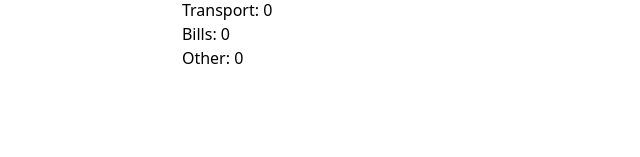
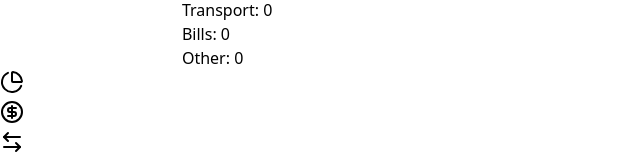
Before and after one commit to shokhsanam18/Asaxiy-transactions, a React (Vite) app: page / in a window 1280 px wide. Shown: the part 3346-3503 px from the top of the page, without its empty margins (0-640 px from the left). Before the commit the page ends 3416 px from the top, so only its background shows below. Built offline with nearby package versions, Linux system fonts and the light colour scheme.

Commit message:
miniSidebarDone

```diff
--- a/src/App.jsx
+++ b/src/App.jsx
@@ -3,6 +3,7 @@ import { Layout } from "./components/layout";
 import Conversions from "./components/conversions";
 import Analytics from "./components/analytics";
 import Transactions from "./components/Transactions";
+import MiniSidebar from "./components/miniSidebar";
 
 function App() {
   return (
@@ -12,10 +13,11 @@ function App() {
           <Route index element={<Analytics />} />
           <Route path="tahlil" element={<Analytics />} />
           <Route path="conversions" element={<Conversions />} />
-          <Route path="transactions" element={<Transactions/>} />
+          <Route path="transactions" element={<Transactions />} />
         </Route>
         <Route path="*" element={<div>404 page not found</div>} />
       </Routes>
+      <MiniSidebar />
     </>
   );
 }
--- a/src/components/conversions.jsx
+++ b/src/components/conversions.jsx
@@ -75,8 +75,8 @@ function Conversions() {
   }
 
   return (
-    <div className="w-full flex justify-center items-center flex-col p-8 shadow-md">
-      <h2 className="text-xl font-semibold">Valyuta kursi</h2>
+    <div className="w-full flex justify-center items-center flex-col p-8 shadow-md text-xl">
+      <h2 className="text-xl font-semibold uppercase">Valyuta kursi</h2>
       {error && <div className="text-red-500 mt-4">{error}</div>}
       <div className="w-full max-w-md mt-6">
         <CurrencyRow
@@ -96,11 +96,12 @@ function Conversions() {
           onChangeAmount={handleToAmountChange}
           amount={toAmount}
         />
-        <p className="text-xl text-center mt-4">Konvertatsiya qilingan holati</p>
+        <p className="text-xl text-center mt-4">
+          Konvertatsiya qilingan holati
+        </p>
       </div>
     </div>
   );
 }
 
-
 export default Conversions;
--- a/src/components/miniSidebar.jsx
+++ b/src/components/miniSidebar.jsx
@@ -6,25 +6,25 @@ import { Link } from "react-router-dom";
 
 const MiniSidebar = () => {
   return (
-    <div className="bg-blue-600 sticky bottom-0 rounded-md lg:hidden">
-      <ul className="list-none no-underline flex justify-center items-center  gap-3">
-        <li>
+    <div className="bg-blue-600 sticky bottom-0 rounded-t-2xl h-14 lg:hidden flex justify-center items-center">
+      <ul className="list-none no-underline flex justify-evenly gap-10 items-center">
+        <li className="bg-white rounded-full w-10 h-10 flex justify-center items-center">
           <Link to="/tahlil">
-            <button className="font-bold  text-white  w-full">
+            <button className="font-bold  text-blue-500 flex justify-center">
               <ChartPie />
             </button>
           </Link>
         </li>
-        <li>
+        <li className="bg-white rounded-full w-10 h-10 flex justify-center items-center">
           <Link to="/conversions">
-            <button className="font-bold text-white w-full">
+            <button className="font-bold  text-blue-500 flex justify-center">
               <CircleDollarSign />
             </button>
           </Link>
         </li>
-        <li>
+        <li className="bg-white rounded-full w-10 h-10 flex justify-center items-center">
           <Link to="/transactions">
-            <button className="font-bold text-white  w-full">
+            <button className="font-bold  text-blue-500 flex justify-center">
               <ArrowLeftRight />
             </button>
           </Link>
```
